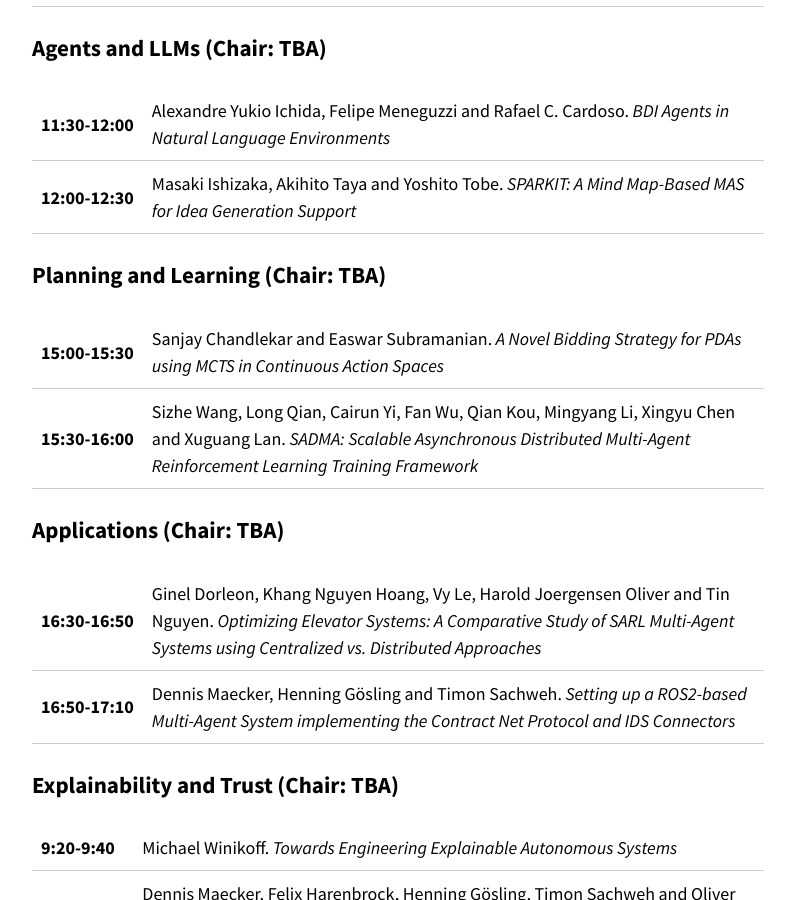
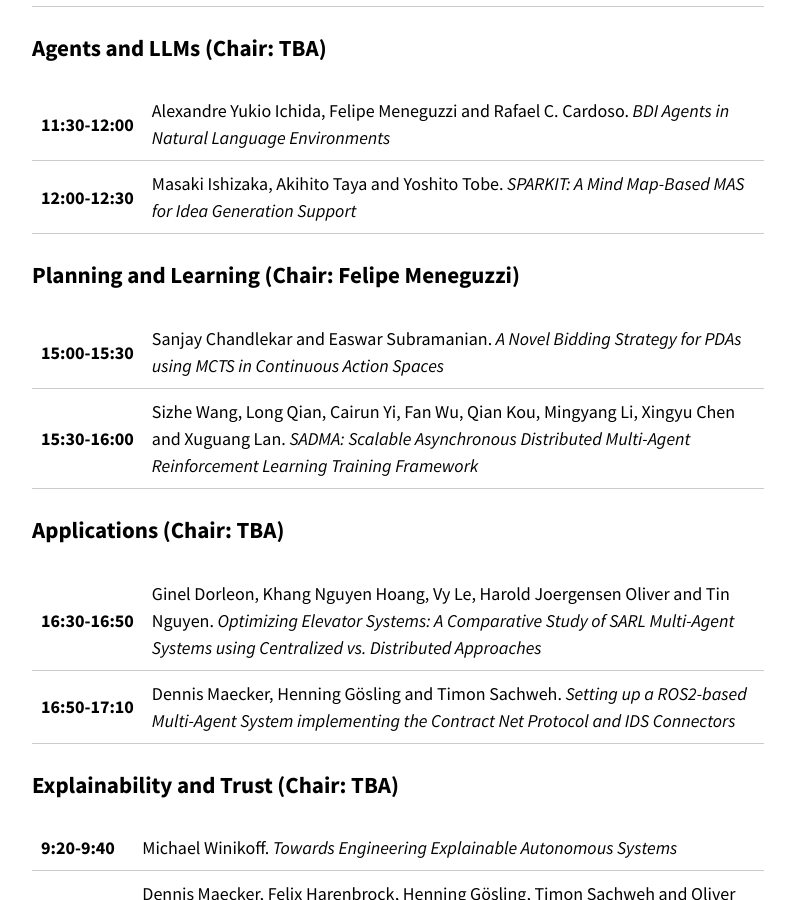
Before and after one commit to rafaelcaue/emas2024, a Jekyll site: the page built from program.md, in a window 1280 px wide and 900 px high, scrolled down 2767 px. Shown: the whole window, without its empty margins (242-1037 px from the left). Built offline with Jekyll 4.4.1, drawn with Linux system fonts in a browser that asks for light colours; nearby versions of some CDN libraries; our own code applies the rules of GitHub Pages for plain Markdown files.

Commit message:
Update program.md

```diff
--- a/program.md
+++ b/program.md
@@ -90,7 +90,7 @@ Invited talks are up to 60 minutes (up to 50 minutes of presentation and at leas
   </tr>
 </table>
 
-### <a id="s4"></a> **Planning and Learning (Chair: TBA)**
+### <a id="s4"></a> **Planning and Learning (Chair: Felipe Meneguzzi)**
 
 <table>
   <tr>
```
